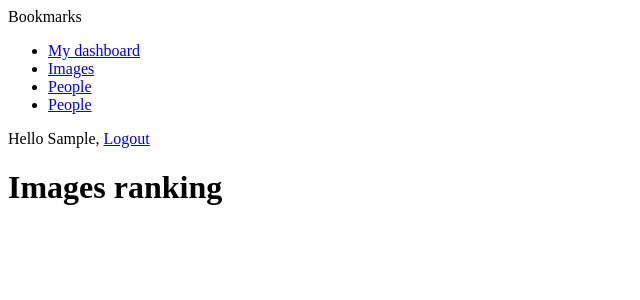
After one commit to AndreyKoinskiy/social-network, a Django app: page /images/ranking/ in a window 1280 px wide. The commit adds this page. Shown: the top 300 px of the page, without its empty margins (0-640 px from the left). Run offline with Django 3.2, Linux system fonts and the light colour scheme; the visitor is signed in with stand-in values (Sample User, id 1); data that the repository does not hold is empty; some libraries are stand-ins or nearby versions.

Commit message:
Adde ranking and couter of views for image with Redis

```diff
--- a/social/images/urls.py
+++ b/social/images/urls.py
@@ -8,4 +8,5 @@ urlpatterns = [
     path('detail/<int:id>/<slug:slug>/',views.image_detail, name ='detail'),
     path('like/', views.image_like, name = 'like'),
     path('',views.image_list,name = 'list'),
+    path('ranking/', views.image_ranking, name='create'),
 ]
--- a/social/images/views.py
+++ b/social/images/views.py
@@ -1,3 +1,5 @@
+import redis
+from django.conf import settings
 from django.shortcuts import redirect, render, get_object_or_404
 from django.contrib.auth.decorators import login_required
 from django.contrib import messages
@@ -13,6 +15,10 @@ from common.decorators import ajax_required
 
 
 # Create your views here.
+r = redis.StrictRedis(
+    host = settings.REDIS_HOST,
+    port = settings.REDIS_PORT,
+    db = settings.REDIS_DB)
 
 @login_required
 def image_create(request):
@@ -31,7 +37,13 @@ def image_create(request):
 
 def image_detail(request, id, slug):
     image = get_object_or_404(Image, id = id, slug = slug)
-    return render(request,'images/image/detail.html',{'section':'images','image':image})
+    total_views = r.incr(f'image:{image.id}:views')
+    print(image.id)
+    r.zincrby('image_ranking', 1, image.id)
+    print("***************")
+    print(image.id)
+    print("***************")
+    return render(request,'images/image/detail.html',{'section':'images','image':image, 'total_views':total_views})
 
 @ajax_required
 @login_required
@@ -69,3 +81,11 @@ def image_list(request):
     if request.is_ajax():
         return render(request, 'images/image/list_ajax.html',{'section':'images','images':images})
     return render(request, 'images/image/list.html',{'section':'images','images':images})
+
+@login_required
+def image_ranking(request):
+    image_ranking = r.zrange('image_ranking',0, -1, desc=True)[:10]
+    image_randking_ids = [int(id) for id in image_ranking]
+    most_viewed = list(Image.objects.filter(id__in = image_randking_ids))
+    most_viewed.sort(key = lambda x: image_randking_ids.index(x.id))
+    return render(request, 'images/image/ranking.html',{'section':'images', 'most_viewed':most_viewed})
--- a/social/social/settings.py
+++ b/social/social/settings.py
@@ -162,3 +162,7 @@ SOCIAL_AUTH_GOOGLE_OAUTH2_SECRET = 'VNBEeNVHRtJPAa6LXdD_InmH' # Google Consumer
 ABSOLUTE_URL_OVERRIDES = {
     'auth.user' : lambda u: reverse_lazy('user_detail',args=[u.username])
 }
+
+REDIS_HOST = 'localhost'
+REDIS_PORT = 6379
+REDIS_DB = 0
--- a/social/templates/images/image/detail.html
+++ b/social/templates/images/image/detail.html
@@ -15,6 +15,9 @@
             <span class="total">{{ total_likes }}</span>
             like{{ total_likes|pluralize }}
         </span>
+        <span class="count">
+            {{ total_views }} view{{ total_views|pluralize }}
+        </span>
         <a href="#" data-id="{{ image.id }}" data-action="{% if request.user in users_like %}un{% endif %}like"
             class="like button">
             {% if request.user not in users_like %}
@@ -29,7 +32,9 @@
 <div class="image-likes">
     {% for user in image.users_like.all %}
     <div>
+        {% if  user.profile.photo  %}
         <img src="{{ user.profile.photo.url }}">
+        {% endif %}
         <p>{{ user.first_name }}</p>
     </div>
     {% empty %}
--- /dev/null
+++ b/social/templates/images/image/ranking.html
@@ -0,0 +1,12 @@
+{% extends "base.html" %}
+{% block title %}Images ranking{% endblock %}
+{% block content %}
+<h1>Images ranking</h1>
+<ol>
+    {% for image in most_viewed %}
+    <li>
+        <a href="{{ image.get_absolute_url }}">{{ image.title }}</a>
+    </li>
+    {% endfor %}
+</ol>
+{% endblock %}
```
Also changed, not shown: 4 other files.
